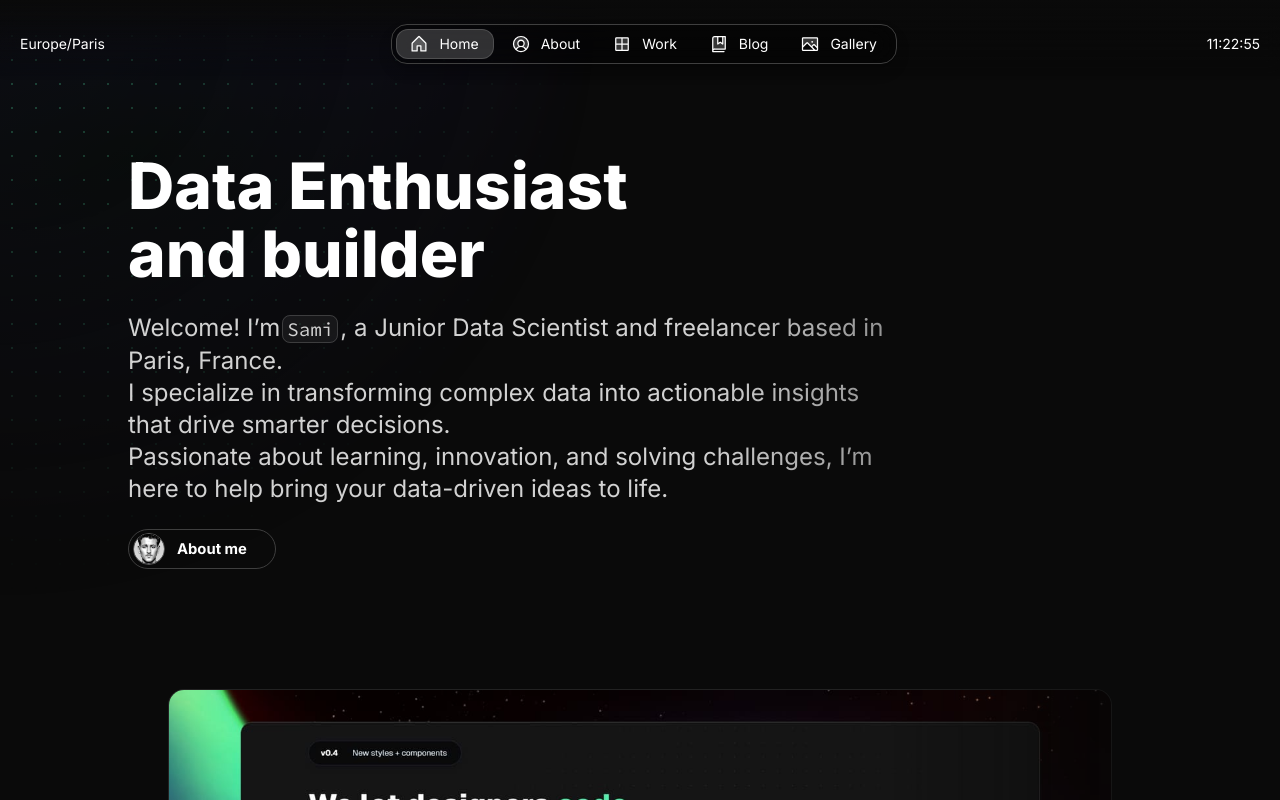
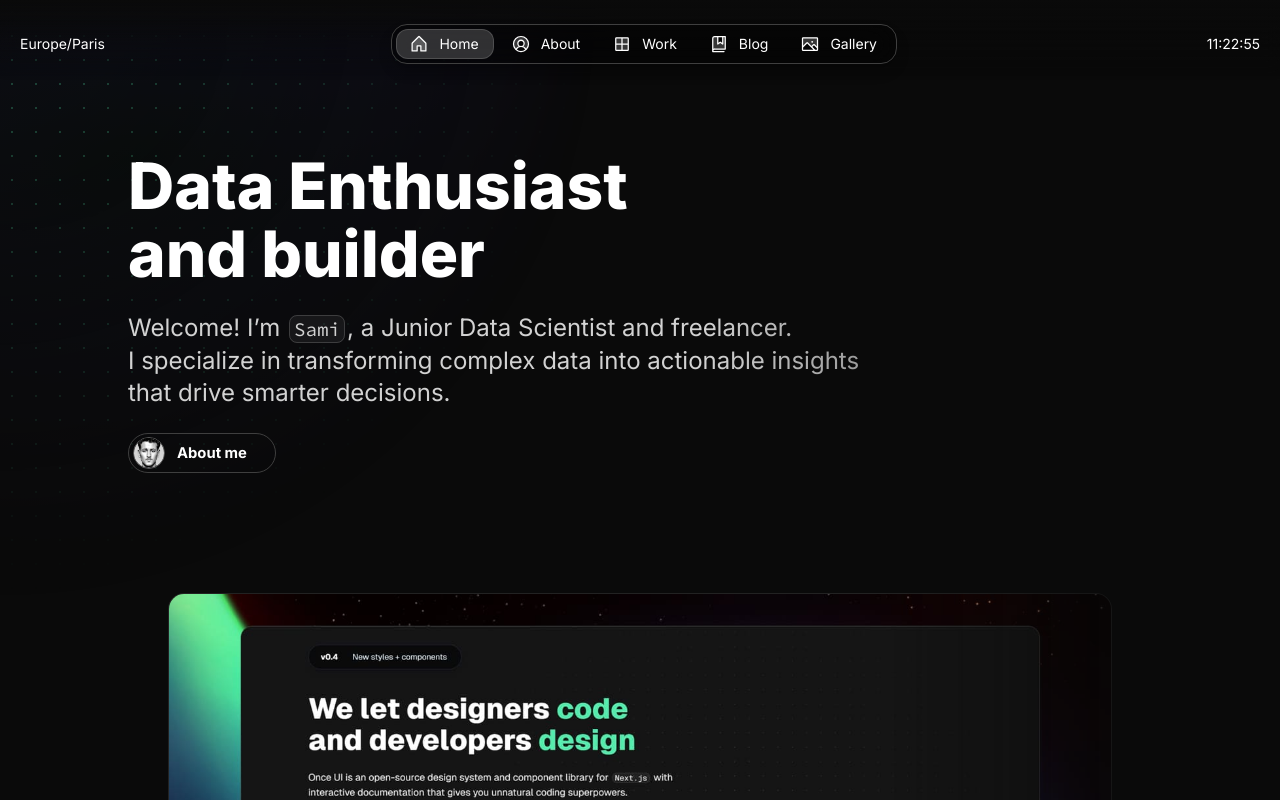
Before and after one commit to samiMazari/Sami-magic-Portfolio, a Next.js app: page /en in a window 1280 px wide. Shown: the top 800 px of the page. Built offline with nearby package versions, Linux system fonts and the light colour scheme.

Commit message:
Update content.js

```diff
--- a/src/app/resources/content.js
+++ b/src/app/resources/content.js
@@ -48,9 +48,7 @@ const home = {
     title: `${person.name}'s Portfolio`,
     description: `Portfolio website showcasing my work as a ${person.role}`,
     headline: <>Data Enthusiast and builder</>,
-    subline: <>Welcome! I’m<InlineCode>Sami</InlineCode>, a Junior Data Scientist and freelancer based in Paris, France.<br/>
-               I specialize in transforming complex data into actionable insights that drive smarter decisions.<br/>
-               Passionate about learning, innovation, and solving challenges, I’m here to help bring your data-driven ideas to life.</>
+    subline: <>Welcome! I’m <InlineCode>Sami</InlineCode>, a Junior Data Scientist and freelancer.<br/>I specialize in transforming complex data into actionable insights that drive smarter decisions.</>
 }
 
 
```
